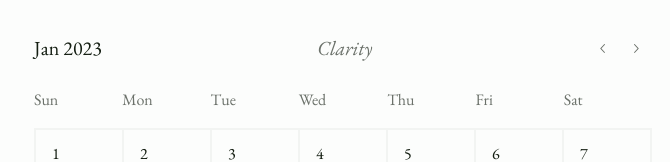
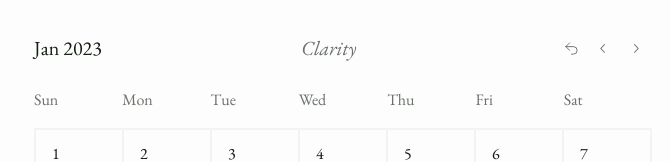
Before and after one commit to orlantquijada/orlan.dev, a Next.js app in the folder apps/daily/: page /january in a window 1280 px wide. Shown: the top 162 px of the page, without its empty margins (297-967 px from the left). Built offline with nearby package versions, Linux system fonts and the light colour scheme.

Commit message:
feat: go back to today button

```diff
--- a/apps/daily/src/components/Calendar.tsx
+++ b/apps/daily/src/components/Calendar.tsx
@@ -45,16 +45,16 @@ export function Root({
 }) {
   const today = new Date()
   const [currentMonthStartDate, setCurrentMonthStartDate] = useState(() =>
-    startOfMonth(defaultValue || today)
+    startOfMonth(defaultValue || today),
   )
 
   const state = useMemo(
     () =>
       [currentMonthStartDate, setCurrentMonthStartDate] as [
         Date,
-        Dispatch<SetStateAction<Date>>
+        Dispatch<SetStateAction<Date>>,
       ],
-    [currentMonthStartDate]
+    [currentMonthStartDate],
   )
 
   useEffect(() => {
@@ -117,6 +117,30 @@ export const NextMonthButton = forwardRef<
 })
 NextMonthButton.displayName = 'NextMonthButton'
 
+export const ResetToTodayButton = forwardRef<
+  HTMLButtonElement,
+  ComponentProps<'button'>
+>((props, ref) => {
+  const [, setCurrentMonthStartDate] = useCalendar()
+
+  const handleClick = () => {
+    setCurrentMonthStartDate(startOfMonth(new Date()))
+  }
+
+  return (
+    <button
+      ref={ref}
+      {...props}
+      onClick={(e) => {
+        handleClick()
+
+        if (props.onClick) props.onClick(e)
+      }}
+    />
+  )
+})
+ResetToTodayButton.displayName = 'ResetToTodayButton'
+
 type DaysResult<T extends boolean> = T extends true
   ? { value: Date; isInCurrentMonth: boolean }
   : { value: Date }
@@ -141,10 +165,10 @@ export function Days<TIncludeAdjacent extends boolean>(props: {
       days.map((day) => ({
         value: day,
         isInCurrentMonth: isSameMonth(day, currentMonthStartDate),
-      })) as DaysResult<true>[]
+      })) as DaysResult<true>[],
     )
 
   return children(
-    days.map((day) => ({ value: day })) as DaysResult<TIncludeAdjacent>[]
+    days.map((day) => ({ value: day })) as DaysResult<TIncludeAdjacent>[],
   )
 }
--- a/apps/daily/src/components/DailyCalendar.tsx
+++ b/apps/daily/src/components/DailyCalendar.tsx
@@ -7,7 +7,7 @@ import {
   useEffect,
 } from 'react'
 import { useRouter } from 'next/router'
-import { format, isSameDay } from 'date-fns'
+import { format, isSameDay, isThisMonth } from 'date-fns'
 import {
   motion,
   MotionValue,
@@ -17,13 +17,14 @@ import {
 import { ChevronLeftIcon, ChevronRightIcon } from '@radix-ui/react-icons'
 
 import { css, styled } from '@stitches.config'
-import { getNextMonth, getPreviousMonth } from '@/lib/api'
+import { getMonthToday, getNextMonth, getPreviousMonth } from '@/lib/api'
 import { Month, MonthSubjectsMap } from '@/lib/contentlayer'
 
 import { Text, textStyles } from '@/components/Text'
 import * as Calendar from '@/components/Calendar'
 
 import PreviewToast from './PreviewToast'
+import UTurnLeftIcon from './UTurnLeftIcon'
 
 const weekdays = ['Sun', 'Mon', 'Tue', 'Wed', 'Thu', 'Fri', 'Sat']
 const NAVIGATION_OFFSET = 100
@@ -36,7 +37,7 @@ export default function DailyCalendar({ month }: { month: Month }) {
   })
   const onChangeCurrentMonthDate = useCallback(
     (date: Date) => setCurrentMonthDate(date),
-    []
+    [],
   )
 
   // TODO: refactor impl
@@ -48,14 +49,16 @@ export default function DailyCalendar({ month }: { month: Month }) {
   const opacity = useTransform(
     x,
     [-NAVIGATION_OFFSET, 0, NAVIGATION_OFFSET],
-    [0.1, 1, 0.1]
+    [0.1, 1, 0.1],
   )
 
   const [selectedDate, setSelectedDate] = useState<Date>()
 
-  const handleRoute = (direction: 'next' | 'prev') => {
-    const toMonth =
-      direction === 'next' ? getNextMonth(month) : getPreviousMonth(month)
+  const handleRoute = (direction: 'next' | 'prev' | 'reset') => {
+    let toMonth = ''
+    if (direction === 'reset') toMonth = getMonthToday()
+    else if (direction === 'next') toMonth = getNextMonth(month)
+    else if (direction === 'prev') toMonth = getPreviousMonth(month)
 
     // shallow is required bec data fetching will be handled client-side but
     // calendar month state will be handled with the URL
@@ -85,6 +88,14 @@ export default function DailyCalendar({ month }: { month: Month }) {
           </SubjectTitle>
 
           <CalendarButtonsContainer>
+            {isThisMonth(currentMonthDate) ? null : (
+              <Calendar.ResetToTodayButton
+                className={calendarButtonStyle()}
+                onClick={() => handleRoute('reset')}
+              >
+                <UTurnLeftIcon />
+              </Calendar.ResetToTodayButton>
+            )}
             <Calendar.PreviousMonthButton
               ref={prevBtn}
               className={calendarButtonStyle()}
--- /dev/null
+++ b/apps/daily/src/components/UTurnLeftIcon.tsx
@@ -0,0 +1,19 @@
+export default function UTurnLeftIcon() {
+  return (
+    <svg
+      xmlns="http://www.w3.org/2000/svg"
+      fill="none"
+      viewBox="0 0 24 24"
+      strokeWidth={1.5}
+      stroke="currentColor"
+      height={15}
+      width={15}
+    >
+      <path
+        strokeLinecap="round"
+        strokeLinejoin="round"
+        d="M9 15L3 9m0 0l6-6M3 9h12a6 6 0 010 12h-3"
+      />
+    </svg>
+  )
+}
--- a/apps/daily/src/lib/api.ts
+++ b/apps/daily/src/lib/api.ts
@@ -11,7 +11,7 @@ type BetterTypedDaily = Daily & { month: Month }
 function filterByKey<Key extends FilterKeys>(
   dailies: Daily[],
   key: Key,
-  value: BetterTypedDaily[Key]
+  value: BetterTypedDaily[Key],
 ) {
   return dailies.filter((daily) => daily[key] === value)
 }
@@ -20,12 +20,12 @@ export function getDailies<
   Flags extends KeysFlag<Daily> = { [Key in keyof Daily]: true },
   Result = [FilterFalseProps<Flags>] extends [keyof Daily]
     ? Pick<Daily, FilterFalseProps<Flags>>
-    : Daily
+    : Daily,
 >(
   options: {
     select?: Flags
     filter?: Partial<Pick<BetterTypedDaily, FilterKeys>>
-  } = {}
+  } = {},
 ): Result[] {
   const { select, filter } = options
 
@@ -50,7 +50,7 @@ export function getDailyToday(timezone = 'Asia/Manila') {
   const today = parse(
     formatInTimeZone(new Date(), timezone, format),
     format,
-    new Date()
+    new Date(),
   )
 
   const dailyToday = getDailies({
@@ -77,3 +77,8 @@ export function getNextMonth(month: Month) {
       : indexOfNextMonth
   ]
 }
+
+export function getMonthToday() {
+  const today = new Date()
+  return Months[today.getMonth()]
+}
```
